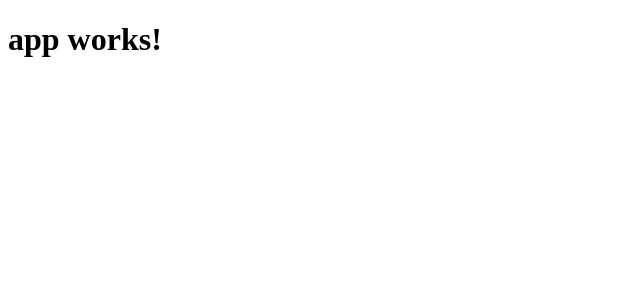
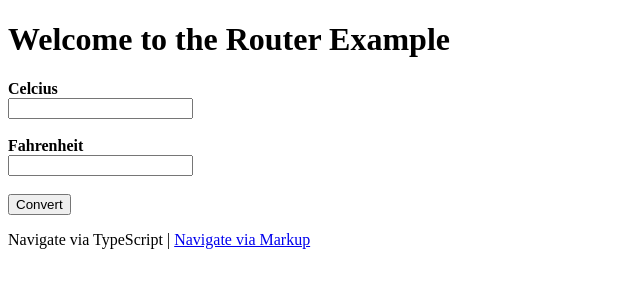
Before and after one commit to BigDave787/CA2, an Angular app: page / in a window 1280 px wide. Shown: the top 300 px of the page, without its empty margins (0-640 px from the left). Built offline with nearby package versions, Linux system fonts and the light colour scheme.

Commit message:
First Backup

```diff
--- a/src/app/app.component.html
+++ b/src/app/app.component.html
@@ -1,3 +1,5 @@
 <h1>
-  {{title}}
+  Welcome to the Router Example
 </h1>
+
+<router-outlet></router-outlet>
--- a/src/app/app.component.ts
+++ b/src/app/app.component.ts
@@ -6,5 +6,5 @@ import { Component } from '@angular/core';
   styleUrls: ['./app.component.css']
 })
 export class AppComponent {
-  title = 'app works!';
+
 }
--- a/src/app/app.module.ts
+++ b/src/app/app.module.ts
@@ -3,16 +3,21 @@ import { NgModule } from '@angular/core';
 import { FormsModule } from '@angular/forms';
 import { HttpModule } from '@angular/http';
 
+import { RouterModule } from "@angular/router";
+import { AppComponents, AppRoutes } from "./app.routing";
 import { AppComponent } from './app.component';
 
 @NgModule({
     declarations: [
-    AppComponent
+        AppComponent,
+        ...AppComponents
     ],
     imports: [
         BrowserModule,
         FormsModule,
-    HttpModule
+        HttpModule,
+        RouterModule,
+        RouterModule.forRoot(AppRoutes)
     ],
     providers: [],
     bootstrap: [AppComponent]
--- /dev/null
+++ b/src/app/app.routing.ts
@@ -0,0 +1,12 @@
+import { TempUnitConvertorComponent } from './temp-unit-convertor/temp-unit-convertor.component';
+import { BmiCalculatorComponent } from './bmi-calculator/bmi-calculator.component';
+
+export const AppRoutes: any = [
+    { path: "", component: TempUnitConvertorComponent },
+    { path: "Bmi Calculator", component: BmiCalculatorComponent }
+];
+
+export const AppComponents: any = [
+    TempUnitConvertorComponent,
+    BmiCalculatorComponent
+];
--- /dev/null
+++ b/src/app/bmi-calculator/bmi-calculator.component.html
@@ -0,0 +1,7 @@
+<p>
+  bmi-calculator works!
+</p>
+
+<p>
+    <a (click)="goBack()">Go Back via TypeScript</a> | <a [routerLink]="['/']">Go Back via Markup</a>
+</p>
--- /dev/null
+++ b/src/app/bmi-calculator/bmi-calculator.component.ts
@@ -0,0 +1,20 @@
+import { Component, OnInit } from '@angular/core';
+import { Location } from "@angular/common";
+
+@Component({
+  selector: 'app-bmi-calculator',
+  templateUrl: './bmi-calculator.component.html',
+  styleUrls: ['./bmi-calculator.component.css']
+})
+export class BmiCalculatorComponent implements OnInit {
+
+   constructor(private location: Location) { }
+
+    goBack() {
+        this.location.back();
+    }
+
+  ngOnInit() {
+  }
+
+}
--- /dev/null
+++ b/src/app/temp-unit-convertor/temp-unit-convertor.component.html
@@ -0,0 +1,16 @@
+<p>
+  <b>Celcius</b><br>
+  <input #cel cel.value='' /><br><br>
+
+  <b>Fahrenheit</b><br>
+   <input #fahr fahr.value='' /><br><br>
+
+  <button (click)="onClickMe(myMessage.value)">Convert</button>
+
+
+
+</p>
+
+  <p>
+    <a (click)="navigate()">Navigate via TypeScript</a> | <a [routerLink]="['Bmi Calculator']">Navigate via Markup</a>
+</p>
--- /dev/null
+++ b/src/app/temp-unit-convertor/temp-unit-convertor.component.ts
@@ -0,0 +1,19 @@
+import { Component, OnInit } from '@angular/core';
+import { Router } from "@angular/router";
+
+@Component({
+  selector: 'app-temp-unit-convertor',
+  templateUrl: './temp-unit-convertor.component.html',
+  styleUrls: ['./temp-unit-convertor.component.css']
+})
+export class TempUnitConvertorComponent implements OnInit {
+
+    constructor(private router: Router) { }
+
+    navigate() {
+        this.router.navigate(["BMI Page"]);
+    }
+  ngOnInit() {
+  }
+
+}
```
Also changed, not shown: src/app/bmi-calculator/bmi-calculator.component.css (added), src/app/temp-unit-convertor/temp-unit-convertor.component.css (added), 2 other files (tests, documents, lock files or other folders). Lines whose indentation alone changed are shown as unchanged.
